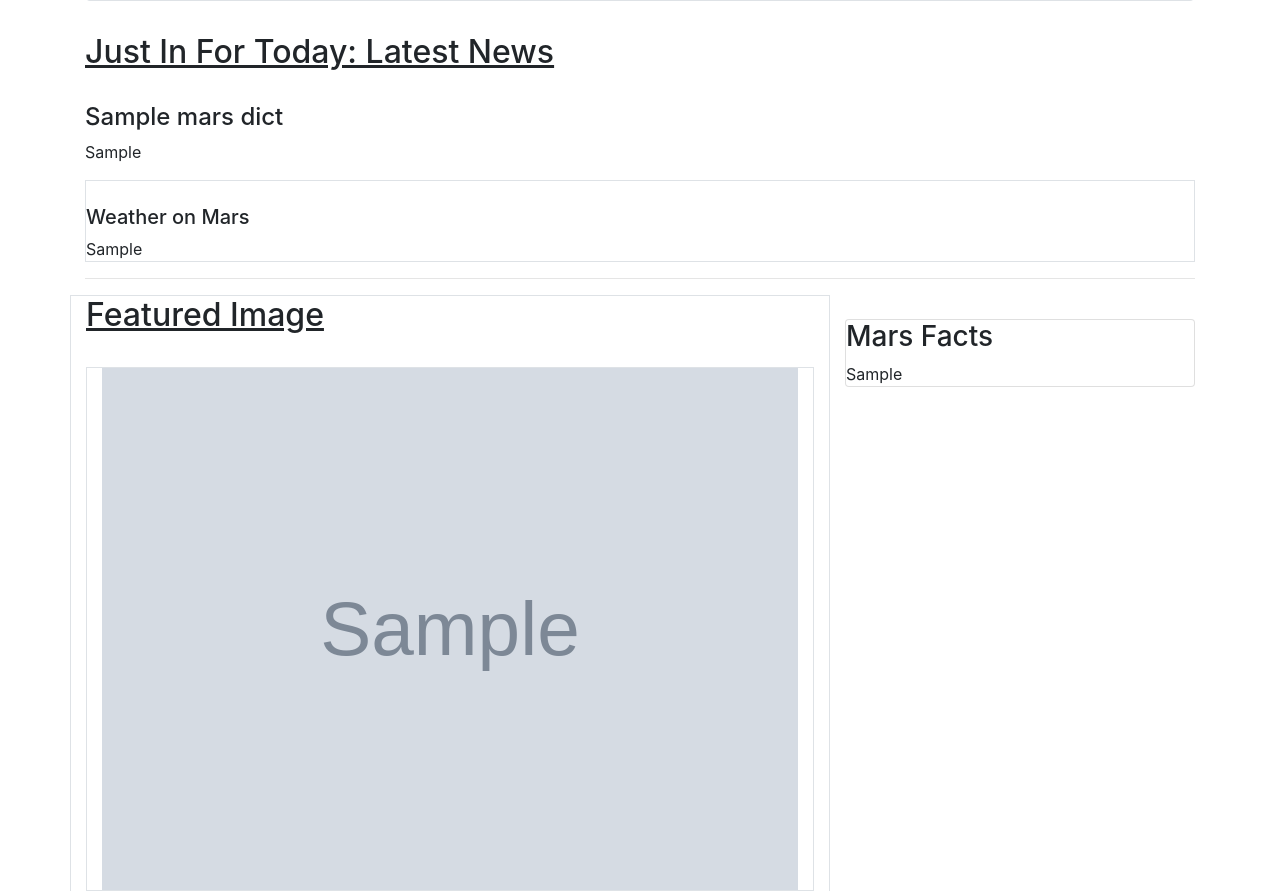
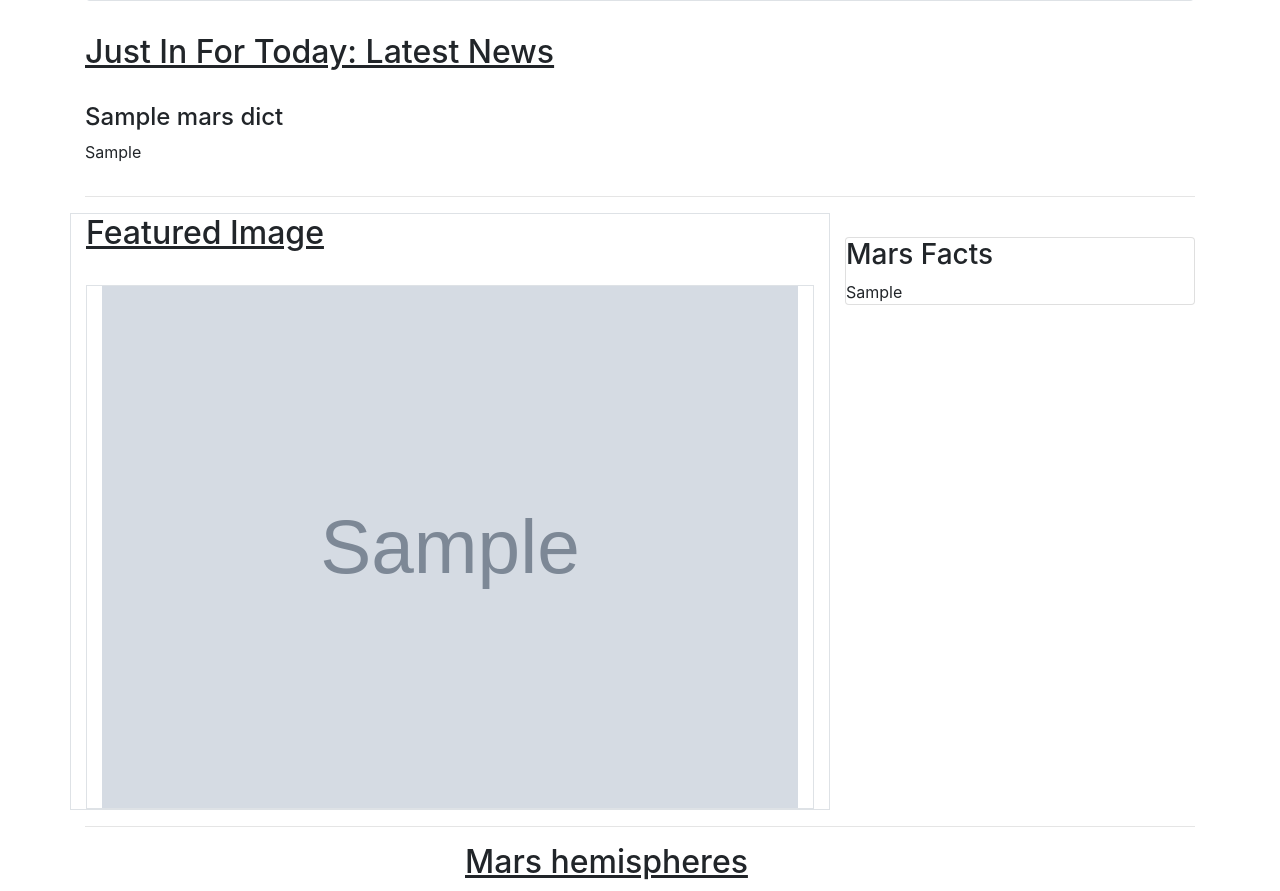
Before and after one commit to BenjaminT94/Web-Scraping-Challenge, a Flask app: page / in a window 1280 px wide. Shown: the part 238-1129 px from the top of the page. Run offline with Flask 2, Linux system fonts and the light colour scheme; grey boxes marked "Sample" are stand-in pictures; a database or web service that is not in the repository returns one stand-in record (values such as "Sample title"); some libraries are stand-ins or nearby versions.

Commit message:
correction

```diff
--- a/Missions_to_Mars/app.py
+++ b/Missions_to_Mars/app.py
@@ -1,11 +1,12 @@
 # Dependencies
-from flask import Flask, render_template
+from flask import Flask, render_template, redirect
 import pymongo
+from flask_pymongo import PyMongo
 import scrape_mars
 
 app = Flask(__name__)
 
-conn = "mongodb://localhost:27017"
+conn = "mongodb://localhost:27017/mars_app"
 client = pymongo.MongoClient(conn)
 db=client.mars_db
 
--- a/Missions_to_Mars/scrape_mars.py
+++ b/Missions_to_Mars/scrape_mars.py
@@ -66,11 +66,11 @@ def scrape():
             html=browser.html
             soup=bs(html,'html.parser')
             image_source=url+soup.find('li').a['href']
-            if (title and image_src):
+            if (title and image_source):
         # Print results of title and image link
                 print('--------------------')
                 print(title)
-                print(image_src)
+                print(image_source)
         # Create dictionary for title and url
             dict={'title':title,'image_url':image_source}
             hemisphere_urls.append(dict)
--- a/Missions_to_Mars/templates/index.html
+++ b/Missions_to_Mars/templates/index.html
@@ -26,19 +26,13 @@
       <div class="col-md-12">
         <h2><u>Just In For Today: Latest News</u></h2>
       </div>
-
     </div>
   </br>
     <div class="row">
       <div class="col-md-12">
         <h4>{{mars.news_title}}</h4>
-        <p>{{mars.news_p}}</p>
+        <p>{{mars.news_paragraph}}</p>
       </div>
-    </div>
-    <div class="border">
-        </br>
-        <h5>Weather on Mars</h5>
-        {{mars.mars_weather}}
     </div>
   <hr>
     <div class="row">
@@ -52,7 +46,7 @@
         </br>
         <div class="card">
           <h3>Mars Facts</h3>
-            {{ mars.fact_table | safe}}
+            {{ mars.mars_html | safe}}
         </div>
       </div>
     </div>
@@ -64,11 +58,11 @@
     </div>
     </br>
     <div class="row">
-            {% for hem in mars.hemisphere_images %}
+            {% for hem in mars.hemisphere_urls %}
               <div class="col-6 border">
               </br>
                     <div>
-                      <img width="512 px" height="512 px" src="{{hem.image_url}}">
+                      <img width="512 px" height="512 px" src="{{hem.image_source}}">
                     </div>
 
                     <div>
```
Also changed, not shown: 1 other file.
